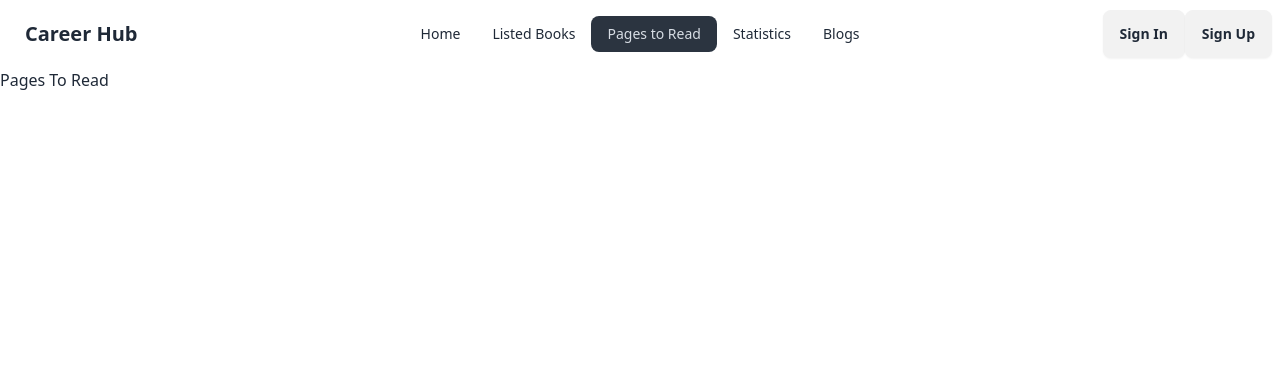
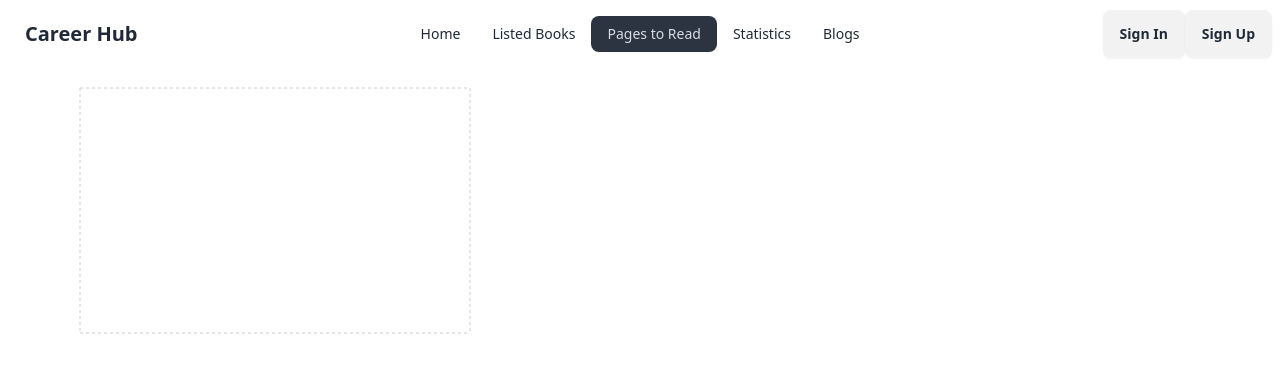
Before and after one commit to kamrul-huda/B9A8-BOOK-VIBE, a React (Vite) app: page /pagesToRead in a window 1280 px wide. Shown: the top 372 px of the page. Built offline with nearby package versions, Linux system fonts and the light colour scheme.

Commit message:
added chart

```diff
--- a/package.json
+++ b/package.json
@@ -10,6 +10,7 @@
     "preview": "vite preview"
   },
   "dependencies": {
+    "axios": "^1.6.8",
     "localforage": "^1.10.0",
     "match-sorter": "^6.3.4",
     "react": "^18.2.0",
@@ -17,6 +18,7 @@
     "react-icons": "^5.2.1",
     "react-router-dom": "^6.23.1",
     "react-toastify": "^10.0.5",
+    "recharts": "^2.12.7",
     "sort-by": "^1.2.0"
   },
   "devDependencies": {
--- a/src/Components/AboutUS/AboutUS.jsx
+++ b/src/Components/AboutUS/AboutUS.jsx
@@ -54,7 +54,7 @@ const AboutUS = () => {
   console.log(strDescending);
   return (
     <div className="main">
-      {/* <select
+      <select
         defaultValue={"DEFAULT"}
         onChange={(e) => setSortState(e.target.value)}
       >
@@ -68,19 +68,7 @@ const AboutUS = () => {
         {books.sort(sortMethods[sortState].method).map((el, i) => (
           <li key={i}>{el.title}</li>
         ))}
-      </ul> */}
-
-      {strDescending.map((employee) => {
-        return (
-          <div key={employee.id}>
-            <h2>id: {employee.id}</h2>
-            <h2>name: {employee.name}</h2>
-            <h2>country: {employee.country}</h2>
-
-            <hr />
-          </div>
-        );
-      })}
+      </ul>
     </div>
   );
 };
--- /dev/null
+++ b/src/Components/ErrorPage/ErrorPage.jsx
@@ -0,0 +1,27 @@
+import { Link, useRouteError } from "react-router-dom";
+
+const ErrorPage = () => {
+  const error = useRouteError();
+  return (
+    <div>
+      <h2>Ooops..!!!</h2>
+      <p>Sorry, an unexpected error has occurred.</p>
+      <p>
+        <i>{error.statusText || error.message}</i>
+      </p>
+      <Link to="/">
+        <button>Go Back Home</button>
+      </Link>
+      {/* {error.status === 404 && (
+        <div>
+          <h3>Page not found</h3>
+          <Link to="/">
+            <button>Go Back Home</button>
+          </Link>
+        </div>
+      )} */}
+    </div>
+  );
+};
+
+export default ErrorPage;
--- a/src/Components/ListedBooks/ListedBooks.jsx
+++ b/src/Components/ListedBooks/ListedBooks.jsx
@@ -17,19 +17,23 @@ const ListedBooks = () => {
     if (filter === "Sort By") {
       setDisplayReadBooks(readBooks);
     } else if (filter === "Rating") {
+      setDisplayReadBooks([]);
       const ratingBooks = [...readBooks].sort((a, b) =>
         a.rating > b.rating ? 1 : -1
       );
+
       setDisplayReadBooks(ratingBooks);
     } else if (filter === "Number of pages") {
       const noOfPagesOfBook = [...readBooks].sort((a, b) =>
         a.totalPages > b.totalPages ? 1 : -1
       );
+      setDisplayReadBooks([]);
       setDisplayReadBooks(noOfPagesOfBook);
     } else if (filter === "Publisher year") {
       const publisherBooks = [...readBooks].sort((a, b) =>
         a.yearOfPublishing > b.yearOfPublishing ? 1 : -1
       );
+      setDisplayReadBooks([]);
       setDisplayReadBooks(publisherBooks);
     }
   };
@@ -39,7 +43,6 @@ const ListedBooks = () => {
     const storedWishlistBooks = getStoredWishlistBook();
 
     if (books.length > 0) {
-      //   const jobsApplied = jobs.filter((job) => storedJobIds.includes(job.id));
       const booksRead = [];
       for (const id of storedReadBooks) {
         const book = books.find((book) => book.bookId === id);
@@ -52,7 +55,6 @@ const ListedBooks = () => {
     }
 
     if (books.length > 0) {
-      //   const jobsApplied = jobs.filter((job) => storedJobIds.includes(job.id));
       const booksWishList = [];
       for (const id of storedWishlistBooks) {
         const book = books.find((book) => book.bookId === id);
@@ -70,11 +72,8 @@ const ListedBooks = () => {
       <div className="h-[100px] bg-slate-300">Books</div>
 
       <details className="dropdown">
-        <summary className="m-1 btn">Select</summary>
+        <summary className="m-1 btn">Sort By</summary>
         <ul className="p-2 shadow menu dropdown-content z-[1] bg-base-100 rounded-box w-52">
-          <li>
-            <a>Sort By</a>
-          </li>
           <li onClick={() => handleReadBooksFilter("Rating")}>
             <a>Rating</a>
           </li>
--- a/src/Components/PagesToRead/PagesToRead.jsx
+++ b/src/Components/PagesToRead/PagesToRead.jsx
@@ -1,10 +1,71 @@
-import React from "react";
+import { useEffect, useState } from "react";
+import { useLoaderData } from "react-router-dom";
+import { getStoredReadBook } from "../../Utility/localStorage";
+import { Bar, BarChart, CartesianGrid, Cell, XAxis, YAxis } from "recharts";
+
+const colors = ["#0088FE", "#00C49F", "#FFBB28", "#FF8042", "red", "pink"];
 
 const PagesToRead = () => {
+  const books = useLoaderData();
+  const [readBooks, setReadBooks] = useState([]);
+
+  useEffect(() => {
+    const storedReadBooks = getStoredReadBook();
+    if (books.length > 0) {
+      const booksRead = [];
+      for (const id of storedReadBooks) {
+        const book = books.find((book) => book.bookId === id);
+        if (book) {
+          booksRead.push(book);
+        }
+      }
+      setReadBooks(booksRead);
+    }
+  }, []);
+
+  const getPath = (x, y, width, height) => {
+    return `M${x},${y + height}C${x + width / 3},${y + height} ${
+      x + width / 2
+    },${y + height / 3}
+    ${x + width / 2}, ${y}
+    C${x + width / 2},${y + height / 3} ${x + (2 * width) / 3},${y + height} ${
+      x + width
+    }, ${y + height}
+    Z`;
+  };
+
+  const TriangleBar = (props) => {
+    const { fill, x, y, width, height } = props;
+
+    return <path d={getPath(x, y, width, height)} stroke="none" fill={fill} />;
+  };
+
   return (
-    <div>
-      <h2>Pages To Read</h2>
-    </div>
+    <BarChart
+      width={500}
+      height={300}
+      data={readBooks}
+      margin={{
+        top: 20,
+        right: 30,
+        left: 20,
+        bottom: 5,
+      }}
+    >
+      <CartesianGrid strokeDasharray="3 3" />
+      <XAxis dataKey="bookName" />
+      <YAxis />
+      <Bar
+        dataKey="totalPages"
+        fill="#8884d8"
+        shape={<TriangleBar />}
+        label={{ position: "top" }}
+      >
+        {readBooks.map((entry, index) => (
+          <Cell key={`cell-${index}`} fill={colors[index % 20]} />
+        ))}
+      </Bar>
+    </BarChart>
   );
 };
 
--- a/src/main.jsx
+++ b/src/main.jsx
@@ -8,12 +8,13 @@ import ListedBooks from "./Components/ListedBooks/ListedBooks";
 import PagesToRead from "./Components/PagesToRead/PagesToRead";
 import BookDetail from "./Components/BookDetail/BookDetail";
 import AboutUS from "./Components/AboutUS/AboutUS";
+import ErrorPage from "./Components/ErrorPage/ErrorPage";
 
 const router = createBrowserRouter([
   {
     path: "/",
     element: <Root></Root>,
-
+    errorElement: <ErrorPage></ErrorPage>,
     children: [
       {
         path: "/",
@@ -27,6 +28,7 @@ const router = createBrowserRouter([
       {
         path: "/pagesToRead",
         element: <PagesToRead></PagesToRead>,
+        loader: () => fetch("../books.json"),
       },
       {
         path: "/bookDetail/:id",
```
Also changed, not shown: 2 other files (tests, documents, lock files or other folders).
